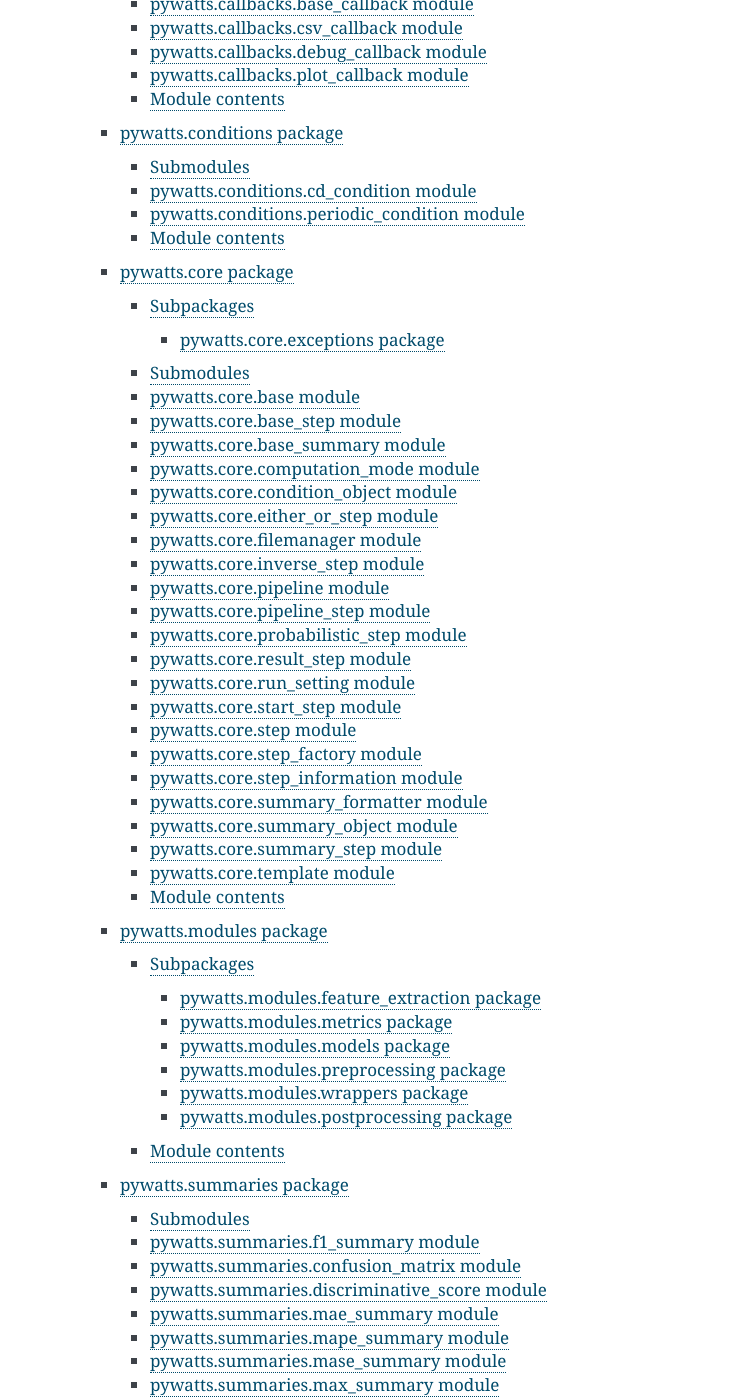
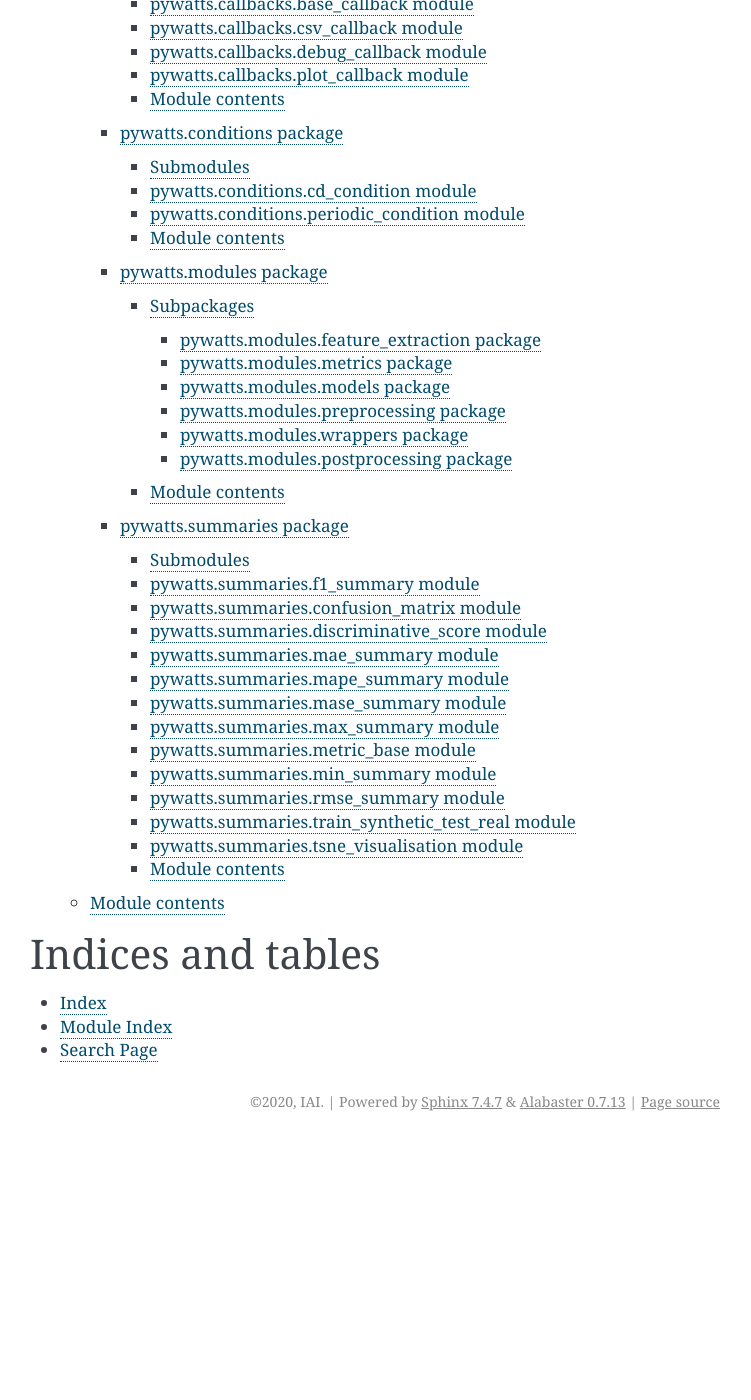
Before and after one commit to KIT-IAI/pyWATTS, a Sphinx documentation site: the page built from docs/source/index.rst, in a window 1280 px wide and 1400 px high, scrolled down 2093 px. Shown: the whole window, without its empty margins (390-1141 px from the left). Built offline with Sphinx 7.4.7, drawn with Linux system fonts in a browser that asks for light colours; after the commit the page ends 3234 px from its top, so only the background shows below that.

```diff
--- a/docs/source/api/pywatts.core.exceptions.rst
+++ /dev/null
@@ -1,69 +0,0 @@
-pywatts.core.exceptions package
-===============================
-
-Submodules
-----------
-
-pywatts.core.exceptions.input\_not\_available module
-----------------------------------------------------
-
-.. automodule:: pywatts.core.exceptions.input_not_available
-   :members:
-   :undoc-members:
-   :show-inheritance:
-
-pywatts.core.exceptions.io\_exceptions module
----------------------------------------------
-
-.. automodule:: pywatts.core.exceptions.io_exceptions
-   :members:
-   :undoc-members:
-   :show-inheritance:
-
-pywatts.core.exceptions.kind\_of\_transform\_does\_not\_exist\_exception module
--------------------------------------------------------------------------------
-
-.. automodule:: pywatts.core.exceptions.kind_of_transform_does_not_exist_exception
-   :members:
-   :undoc-members:
-   :show-inheritance:
-
-pywatts.core.exceptions.not\_fitted\_exception module
------------------------------------------------------
-
-.. automodule:: pywatts.core.exceptions.not_fitted_exception
-   :members:
-   :undoc-members:
-   :show-inheritance:
-
-pywatts.core.exceptions.step\_creation\_exception module
---------------------------------------------------------
-
-.. automodule:: pywatts.core.exceptions.step_creation_exception
-   :members:
-   :undoc-members:
-   :show-inheritance:
-
-pywatts.core.exceptions.util\_exception module
-----------------------------------------------
-
-.. automodule:: pywatts.core.exceptions.util_exception
-   :members:
-   :undoc-members:
-   :show-inheritance:
-
-pywatts.core.exceptions.wrong\_parameter\_exception module
-----------------------------------------------------------
-
-.. automodule:: pywatts.core.exceptions.wrong_parameter_exception
-   :members:
-   :undoc-members:
-   :show-inheritance:
-
-Module contents
----------------
-
-.. automodule:: pywatts.core.exceptions
-   :members:
-   :undoc-members:
-   :show-inheritance:
--- a/docs/source/api/pywatts.core.rst
+++ /dev/null
@@ -1,189 +0,0 @@
-pywatts.core package
-====================
-
-Subpackages
------------
-
-.. toctree::
-   :maxdepth: 4
-
-   pywatts.core.exceptions
-
-Submodules
-----------
-
-pywatts.core.base module
-------------------------
-
-.. automodule:: pywatts.core.base
-   :members:
-   :undoc-members:
-   :show-inheritance:
-
-pywatts.core.base\_step module
-------------------------------
-
-.. automodule:: pywatts.core.base_step
-   :members:
-   :undoc-members:
-   :show-inheritance:
-
-pywatts.core.base\_summary module
----------------------------------
-
-.. automodule:: pywatts.core.base_summary
-   :members:
-   :undoc-members:
-   :show-inheritance:
-
-pywatts.core.computation\_mode module
--------------------------------------
-
-.. automodule:: pywatts.core.computation_mode
-   :members:
-   :undoc-members:
-   :show-inheritance:
-
-pywatts.core.condition\_object module
--------------------------------------
-
-.. automodule:: pywatts.core.condition_object
-   :members:
-   :undoc-members:
-   :show-inheritance:
-
-pywatts.core.either\_or\_step module
-------------------------------------
-
-.. automodule:: pywatts.core.either_or_step
-   :members:
-   :undoc-members:
-   :show-inheritance:
-
-pywatts.core.filemanager module
--------------------------------
-
-.. automodule:: pywatts.core.filemanager
-   :members:
-   :undoc-members:
-   :show-inheritance:
-
-pywatts.core.inverse\_step module
----------------------------------
-
-.. automodule:: pywatts.core.inverse_step
-   :members:
-   :undoc-members:
-   :show-inheritance:
-
-pywatts.core.pipeline module
-----------------------------
-
-.. automodule:: pywatts.core.pipeline
-   :members:
-   :undoc-members:
-   :show-inheritance:
-
-pywatts.core.pipeline\_step module
-----------------------------------
-
-.. automodule:: pywatts.core.pipeline_step
-   :members:
-   :undoc-members:
-   :show-inheritance:
-
-pywatts.core.probabilistic\_step module
----------------------------------------
-
-.. automodule:: pywatts.core.probabilistic_step
-   :members:
-   :undoc-members:
-   :show-inheritance:
-
-pywatts.core.result\_step module
---------------------------------
-
-.. automodule:: pywatts.core.result_step
-   :members:
-   :undoc-members:
-   :show-inheritance:
-
-pywatts.core.run\_setting module
---------------------------------
-
-.. automodule:: pywatts.core.run_setting
-   :members:
-   :undoc-members:
-   :show-inheritance:
-
-pywatts.core.start\_step module
--------------------------------
-
-.. automodule:: pywatts.core.start_step
-   :members:
-   :undoc-members:
-   :show-inheritance:
-
-pywatts.core.step module
-------------------------
-
-.. automodule:: pywatts.core.step
-   :members:
-   :undoc-members:
-   :show-inheritance:
-
-pywatts.core.step\_factory module
----------------------------------
-
-.. automodule:: pywatts.core.step_factory
-   :members:
-   :undoc-members:
-   :show-inheritance:
-
-pywatts.core.step\_information module
--------------------------------------
-
-.. automodule:: pywatts.core.step_information
-   :members:
-   :undoc-members:
-   :show-inheritance:
-
-pywatts.core.summary\_formatter module
---------------------------------------
-
-.. automodule:: pywatts.core.summary_formatter
-   :members:
-   :undoc-members:
-   :show-inheritance:
-
-pywatts.core.summary\_object module
------------------------------------
-
-.. automodule:: pywatts.core.summary_object
-   :members:
-   :undoc-members:
-   :show-inheritance:
-
-pywatts.core.summary\_step module
----------------------------------
-
-.. automodule:: pywatts.core.summary_step
-   :members:
-   :undoc-members:
-   :show-inheritance:
-
-pywatts.core.template module
-----------------------------
-
-.. automodule:: pywatts.core.template
-   :members:
-   :undoc-members:
-   :show-inheritance:
-
-Module contents
----------------
-
-.. automodule:: pywatts.core
-   :members:
-   :undoc-members:
-   :show-inheritance:
--- a/docs/source/api/pywatts.rst
+++ b/docs/source/api/pywatts.rst
@@ -9,7 +9,6 @@
 
    pywatts.callbacks
    pywatts.conditions
-   pywatts.core
    pywatts.modules
    pywatts.summaries
 
```
Also changed, not shown: 9 other files.
